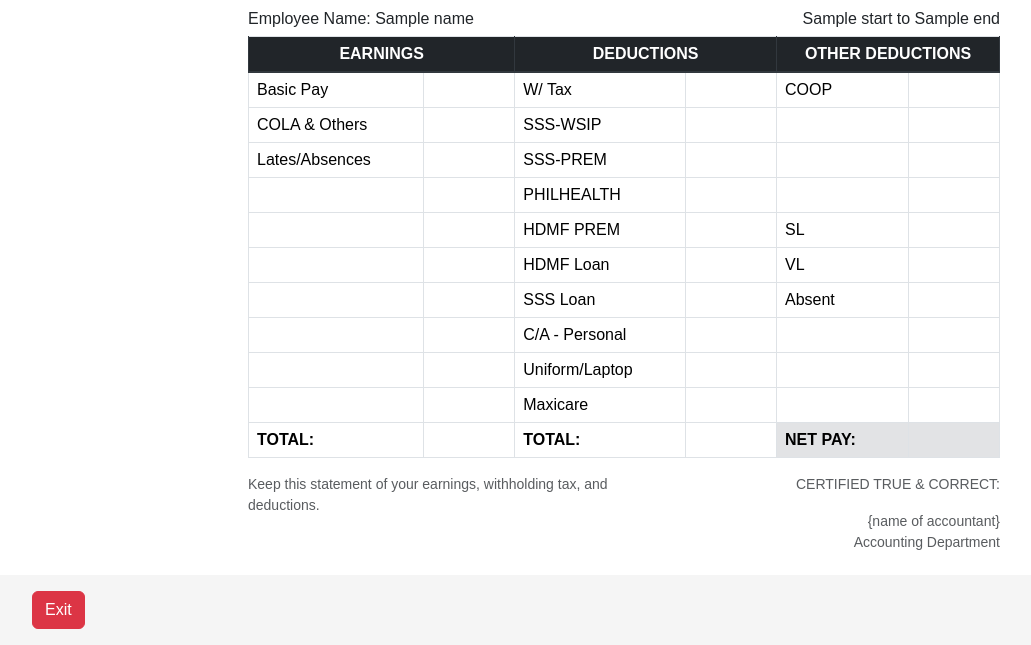
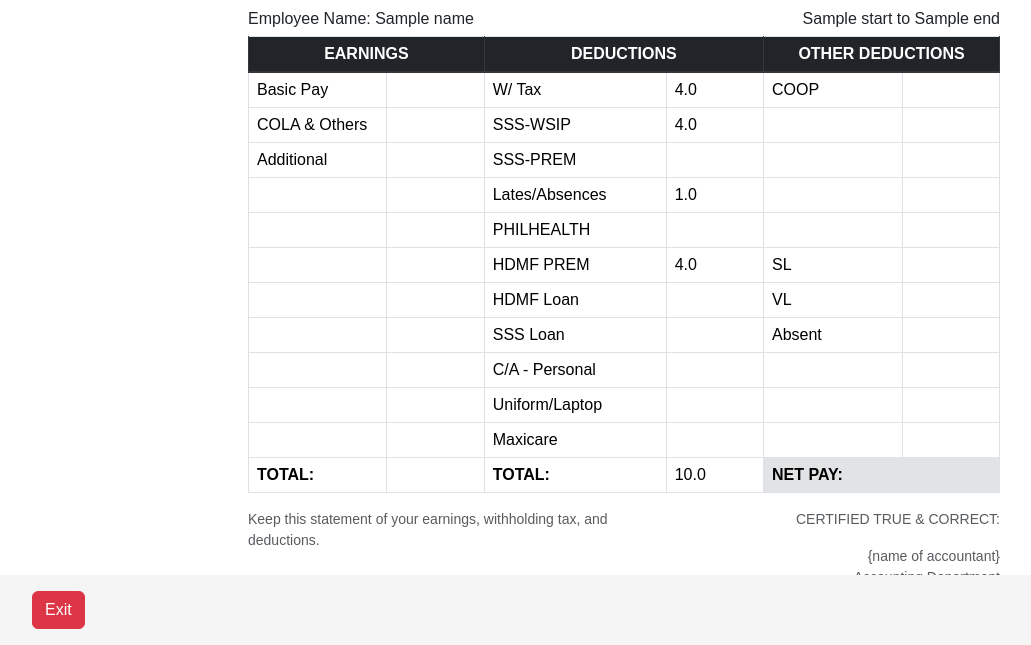
Before and after one commit to Auresan/MSYS42PayRoll, a Django app: template shpayrollappv2/shpayrollappv2/payrollapp/templates/payrollapp/payslip.html in a window 1280 px wide. Shown: the part 155-800 px from the top of the page, without its empty margins (16-1047 px from the left). Run offline with Django 4.2, Linux system fonts and the light colour scheme; data comes from the database, SQL or seed files in the repository; tables that the repository leaves empty hold one stand-in row (values such as "Sample post"); the template is opened without the code that fills it: values that come from a table or form of the project are taken from there, most other values are stand-ins (such as "Sample title", 1, 10 or a date in 2020); some libraries are stand-ins or nearby versions; some web fonts are replaced.

Commit message:
dashssah

```diff
--- a/shpayrollappv2/shpayrollappv2/payrollapp/templates/payrollapp/employee_info.html
+++ b/shpayrollappv2/shpayrollappv2/payrollapp/templates/payrollapp/employee_info.html
@@ -14,7 +14,10 @@
     </div>
     <hr>
     {% for message in messages %}
-            <p{% if message.tags %} class="{{ message.tags }}"{% endif %}>{{ message }}</p>
+          <!--p class="{{ message.tags }}">{{ message }}</p-->
+        <div class="alert alert-success alert-dismissible fade show" role="alert">
+          <strong>Success!</strong> {{ message }}
+        </div>
     {% endfor %}
     <form method="POST" action="#">{% csrf_token %}
         <h5> Personal Details </h5>
--- a/shpayrollappv2/shpayrollappv2/payrollapp/templates/payrollapp/encode_page.html
+++ b/shpayrollappv2/shpayrollappv2/payrollapp/templates/payrollapp/encode_page.html
@@ -21,7 +21,7 @@
                         <div class="form-group col-2">
                             <button class="btn btn-secondary btn-block" type="submit">Encode New Payroll</button>
                         </div>
-
+                    </div>
                     <div>
                         {% if messages %}
                             {% for message in messages %}
@@ -30,8 +30,6 @@
                                 </div>
                             {% endfor %}
                         {% endif %}
-
-                    </div>
                     </div>
                 </form>
                 <!--div class="alert alert-warning" role="alert">
--- a/shpayrollappv2/shpayrollappv2/payrollapp/templates/payrollapp/payslip.html
+++ b/shpayrollappv2/shpayrollappv2/payrollapp/templates/payrollapp/payslip.html
@@ -57,7 +57,7 @@
                         <td style="width:8%">Basic Pay</td>
                         <td style="width:7%"></td>
                         <td style="width:8%">W/ Tax</td>
-                        <td style="width:7%"></td>
+                        <td style="width:7%">{{payrolls.WTAX_Rate_ID}}</td>
                         <td style="width:8%">COOP</td>
                         <td style="width:7%"></td>
                     </tr>
@@ -65,15 +65,23 @@
                         <td style="width:8%">COLA & Others</td>
                         <td style="width:7%"></td>
                         <td style="width:8%">SSS-WSIP</td>
+                        <td style="width:7%">{{payrolls.SSS_Rate_ID}}</td>
+                        <td style="width:8%"></td>
+                        <td style="width:7%"></td>
+                    </tr>
+                    <tr>
+                        <td style="width:8%">Additional</td>
+                        <td style="width:7%"></td>
+                        <td style="width:8%">SSS-PREM</td>
                         <td style="width:7%"></td>
                         <td style="width:8%"></td>
                         <td style="width:7%"></td>
                     </tr>
                     <tr>
+                        <td style="width:8%"></td>
+                        <td style="width:7%"></td>
                         <td style="width:8%">Lates/Absences</td>
-                        <td style="width:7%"></td>
-                        <td style="width:8%">SSS-PREM</td>
-                        <td style="width:7%"></td>
+                        <td style="width:7%">{{payrolls.Absence_Deductions}}</td>
                         <td style="width:8%"></td>
                         <td style="width:7%"></td>
                     </tr>
@@ -89,7 +97,7 @@
                         <td style="width:8%"></td>
                         <td style="width:7%"></td>
                         <td style="width:8%">HDMF PREM</td>
-                        <td style="width:7%"></td>
+                        <td style="width:7%">{{payrolls.HDMF_Rate_ID}}</td>
                         <td style="width:8%">SL</td>
                         <td style="width:7%"></td>
                     </tr>
@@ -137,7 +145,7 @@
                         <td style="width:8%"><b>TOTAL:</b></td>
                         <td style="width:7%"></td>
                         <td style="width:8%"><b>TOTAL:</b></td>
-                        <td style="width:7%"></td>
+                        <td style="width:7%">{{payrolls.Total_Deductions}}</td>
                         <td class="table-secondary" style="width:8%"><b>NET PAY:</b></td>
                         <td class="table-secondary" style="width:7%"></td>
                     </tr>
```
Also changed, not shown: shpayrollappv2/shpayrollappv2/output.txt (+4 -3 lines), shpayrollappv2/shpayrollappv2/payrollapp/templates/payrollapp/add_employee.html (+8 -2 lines). Lines whose indentation alone changed are shown as unchanged.
